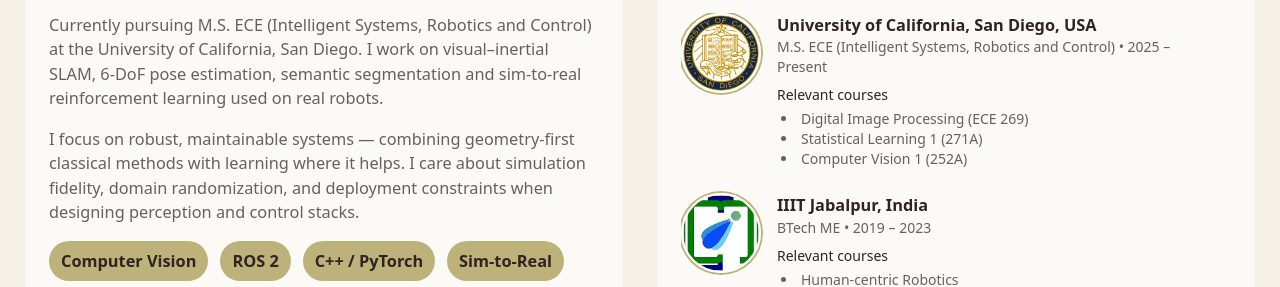
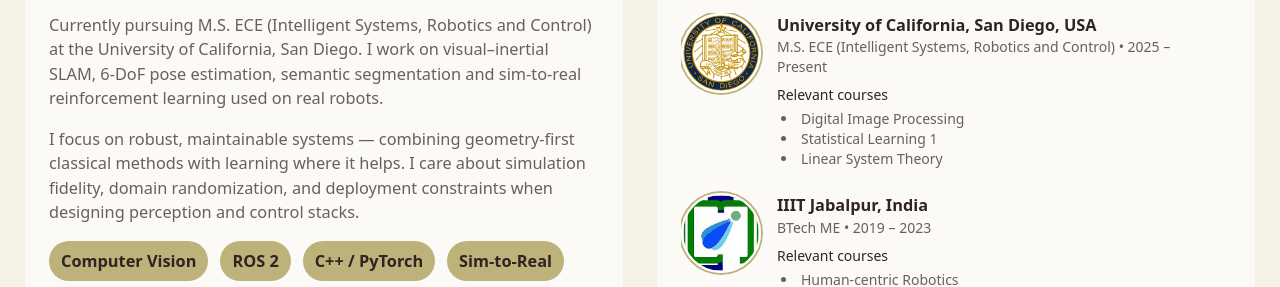
Before and after one commit to daatsi-aeres/daatsi-aeres-portfolio, a plain HTML site: page index.html in a window 1280 px wide. Shown: the part 900-1187 px from the top of the page. Drawn offline with nearby package versions, Linux system fonts and the light colour scheme.

Commit message:
Update index.html

```diff
--- a/index.html
+++ b/index.html
@@ -311,9 +311,9 @@
               <div>
                 <p class="font-medium text-sm mb-1">Relevant courses</p>
                 <ul class="text-sm muted list-disc list-inside ml-1">
-                  <li>Digital Image Processing (ECE 269)</li>
-                  <li>Statistical Learning 1 (271A)</li>
-                  <li>Computer Vision 1 (252A)</li>
+                  <li>Digital Image Processing</li>
+                  <li>Statistical Learning 1</li>
+                  <li>Linear System Theory</li>
                 </ul>
               </div>
             </div>
```
